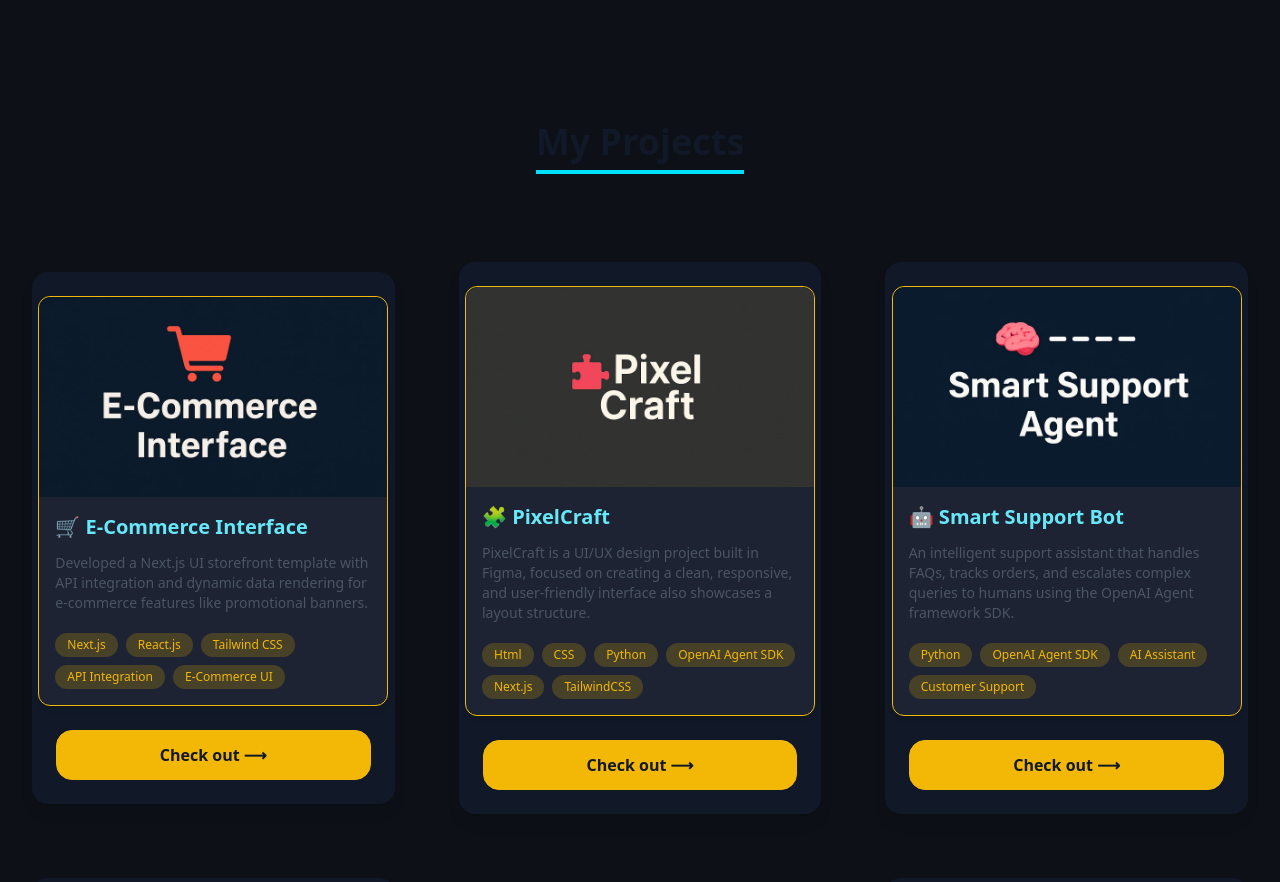
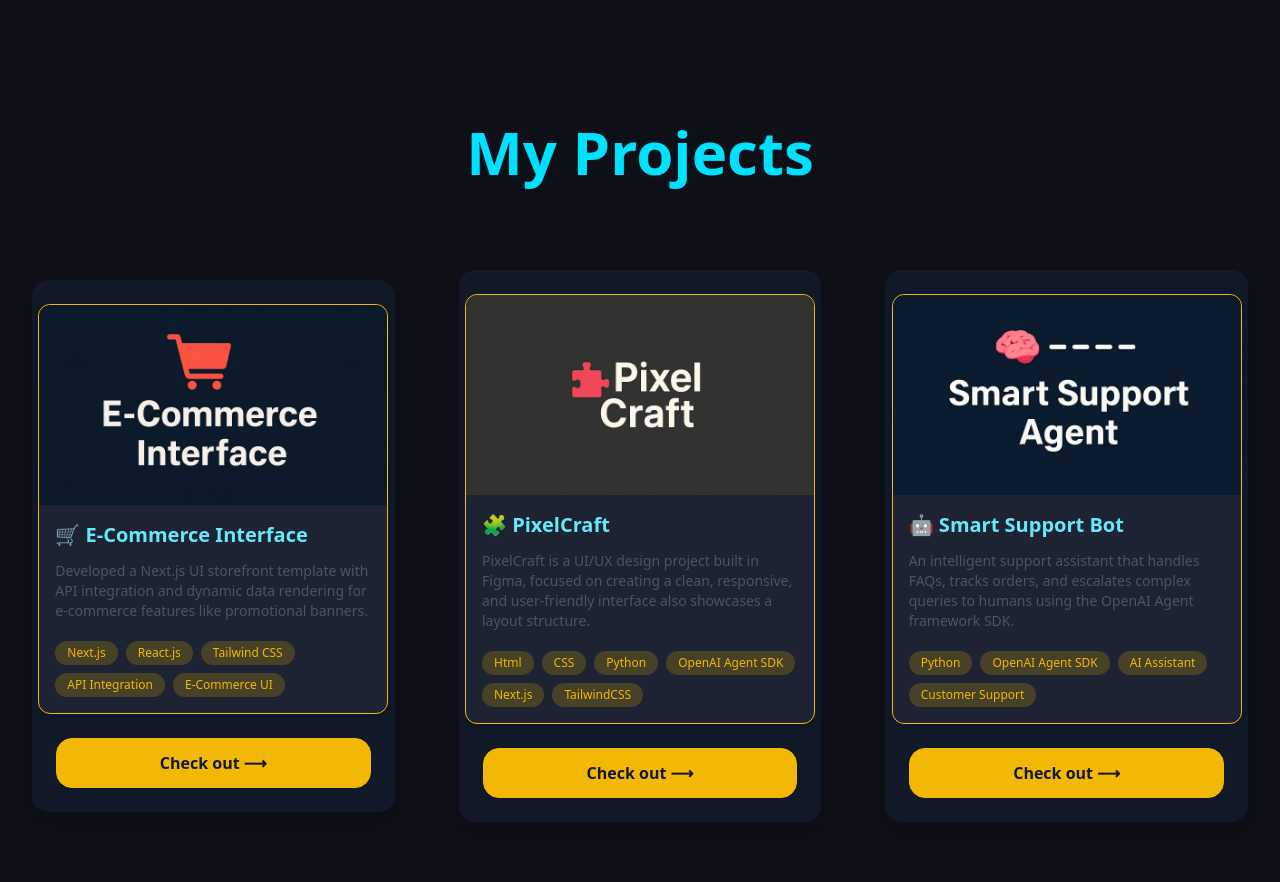
Before and after one commit to Hamzaaleem230/Portfolio, a Next.js app: page / in a window 1280 px wide. Shown: the part 1220-2102 px from the top of the page. Built offline with nearby package versions, Linux system fonts and the light colour scheme.

Commit message:
Heading.tsx

```diff
--- a/src/components/Heading.tsx
+++ b/src/components/Heading.tsx
@@ -7,11 +7,11 @@
 const Heading: React.FC<PropsType> = ({ title }) => {
   return (
     <div className="text-center pb-8">
-      <p className="text-2xl sm:text-3xl lg:text-4xl font-bold inline-block border-b-4 border-primary pb-2 text-gray-900 dark:text-gray-100 transition duration-300 hover:scale-105">
+      <p className="text-3xl sm:text-4xl md:text-5xl lg:text-6xl font-extrabold text-primary transition duration-300 hover:scale-105">
         {title}
       </p>
     </div>
   );
 };
 
-export default Heading;
+export default Heading;
```
